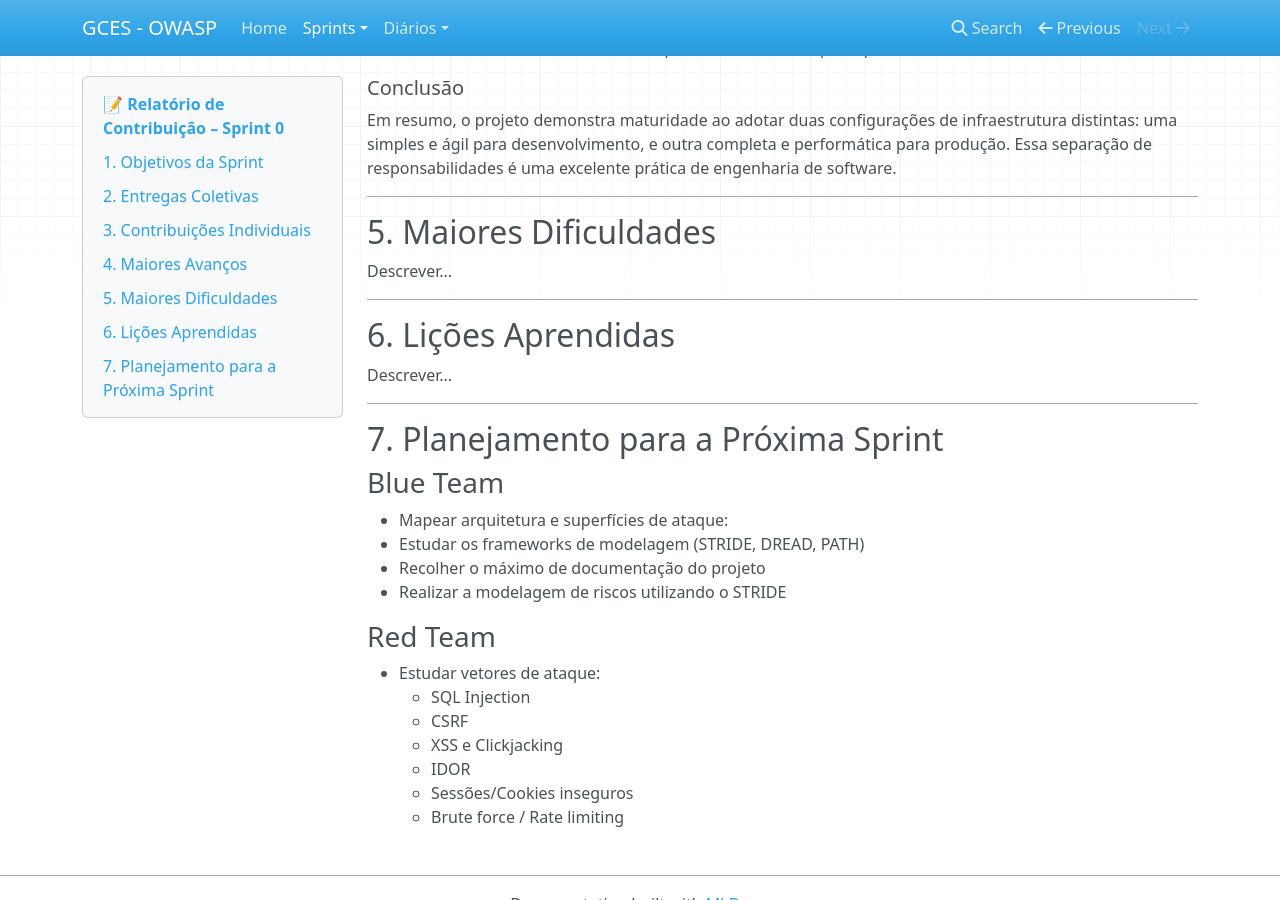
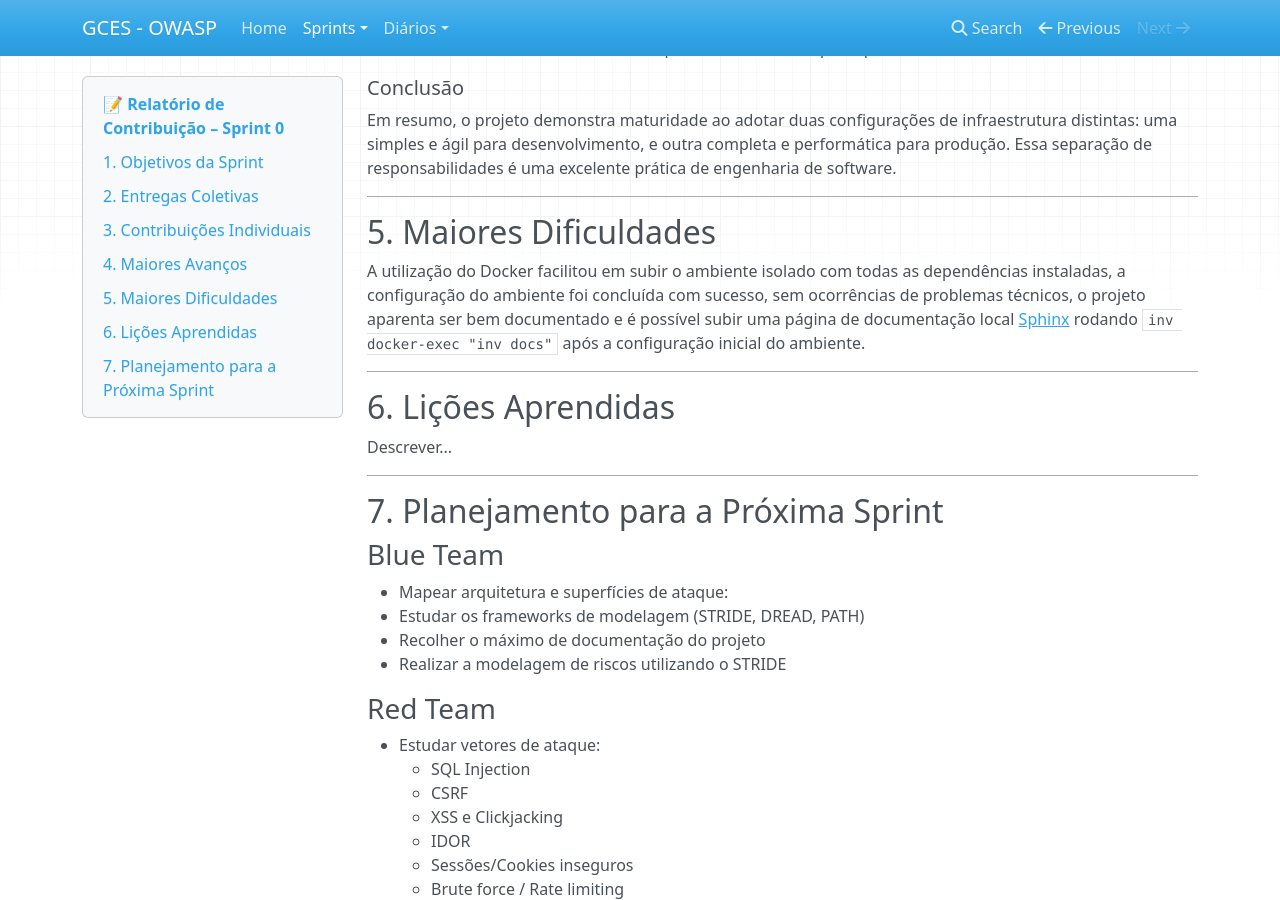
Before and after one commit to unbyytes/GCES, an MkDocs documentation site: the page built from docs/sprints/0.md, in a window 1280 px wide and 900 px high, scrolled down 3604 px. Built offline with MkDocs 1.6.1, drawn with Linux system fonts in a browser that asks for light colours; nearby versions of some CDN libraries.

Commit message:
docs: preenche informacoes sobre maiores dificuldades
Adiciona detalhes sobre os desafios encontrados na configuracao do ambiente do projeto nesta sprint 0 e a ausencia de problemas devido ao uso do Docker.

```diff
--- a/docs/sprints/0.md
+++ b/docs/sprints/0.md
@@ -169,7 +169,7 @@
 
 ## 5. Maiores Dificuldades
 
-Descrever...
+A utilização do Docker facilitou em subir o ambiente isolado com todas as dependências instaladas, a configuração do ambiente foi concluída com sucesso, sem ocorrências de problemas técnicos, o projeto aparenta ser bem documentado e é possível subir uma página de documentação local [Sphinx](https://www.sphinx-doc.org/en/master/) rodando `inv docker-exec "inv docs"` após a configuração inicial do ambiente.
 
 ---
 
```
